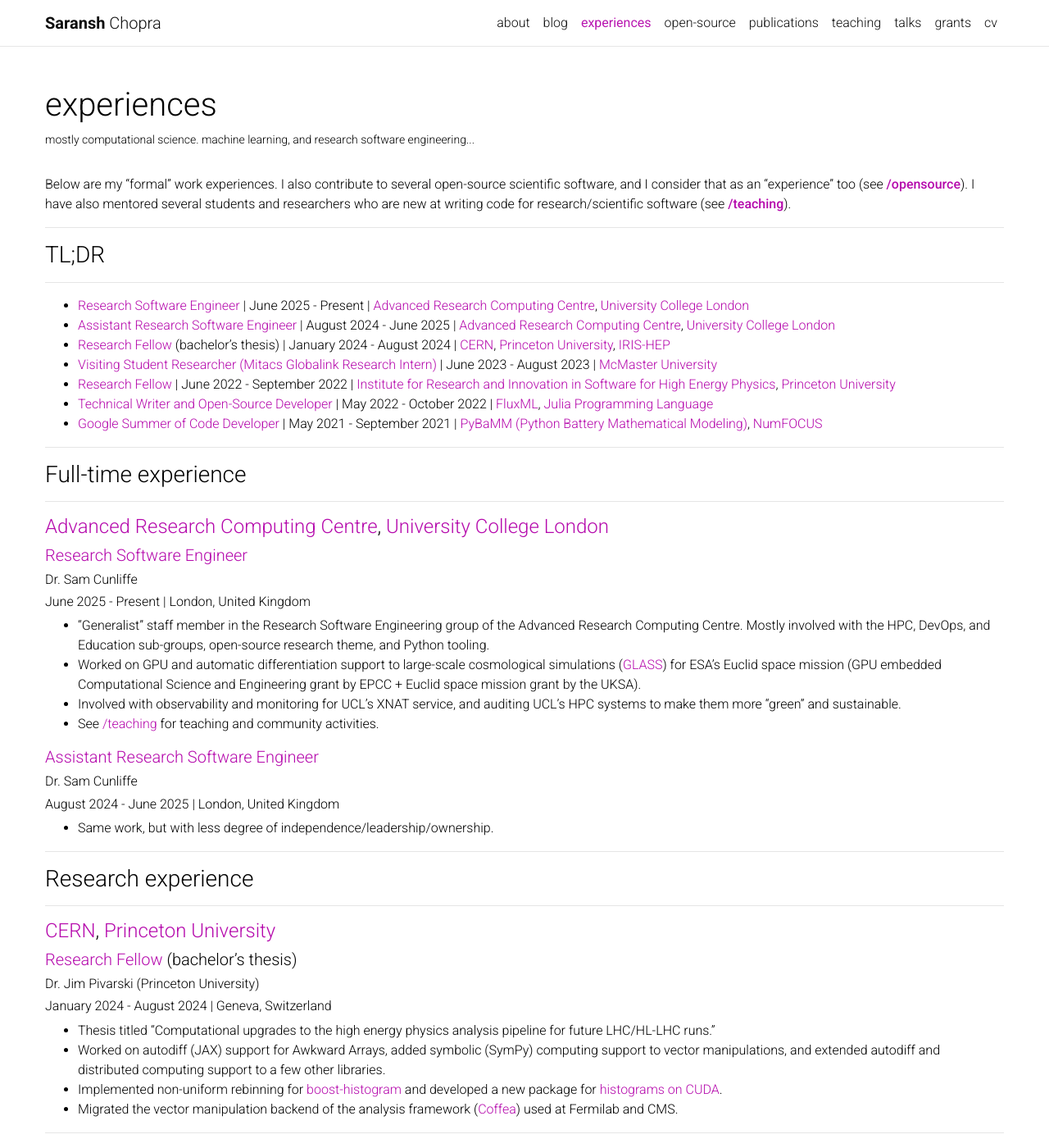
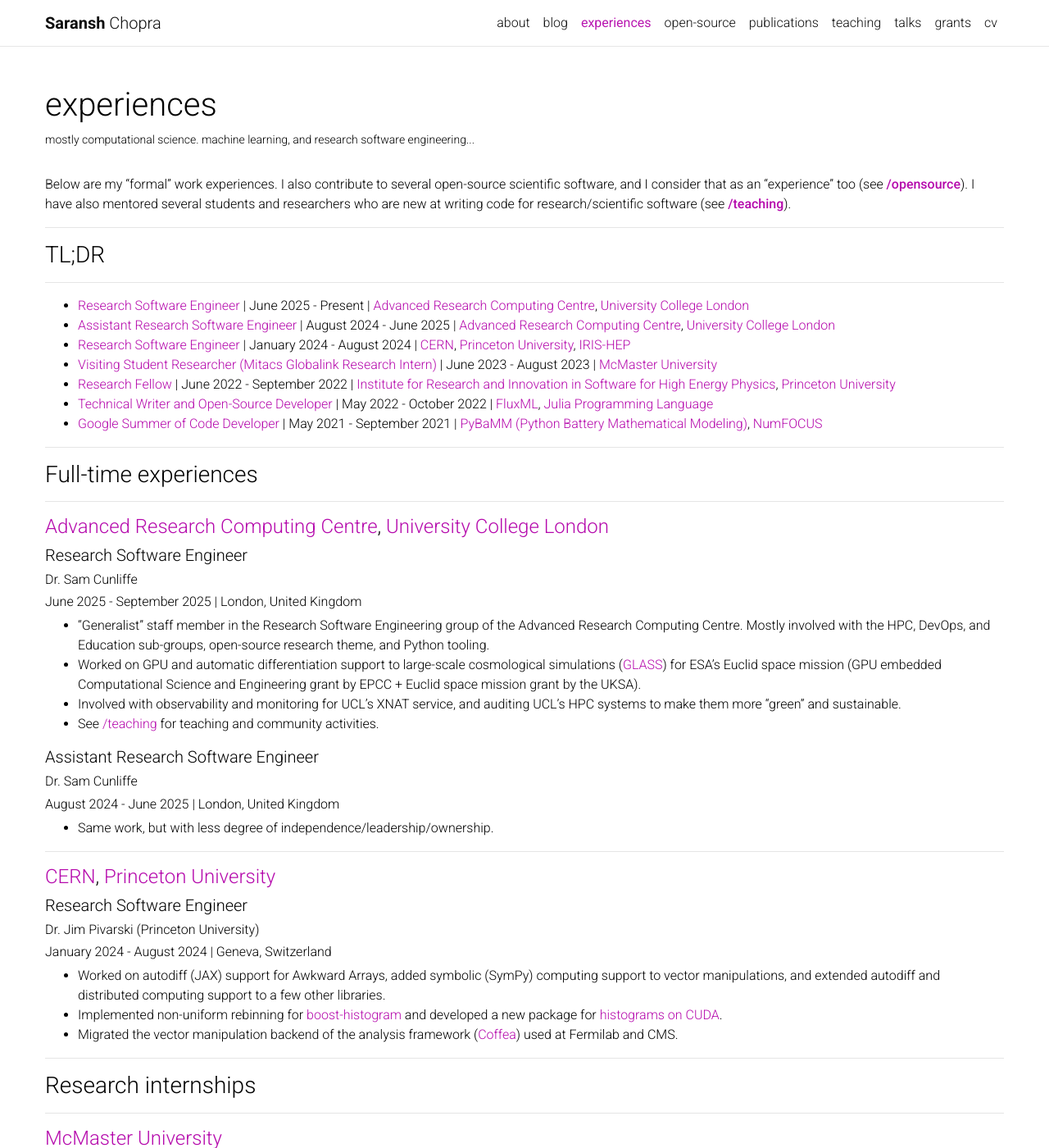
Before and after one commit to Saransh-cpp/Saransh-cpp.github.io, a Jekyll site: the page built from _pages/experiences.md, in a window 1280 px wide and 1400 px high. Shown: the whole window at 82% size. Built offline with Jekyll 4.4.1, drawn with Linux system fonts in a browser that asks for light colours; comment, search, counter and statistics services are not loaded; a style sheet for code colours, icons or effects is not loaded; some of the changed text lies outside the part shown.

```diff
--- a/_pages/experiences.md
+++ b/_pages/experiences.md
@@ -18,48 +18,51 @@ Below are my "formal" work experiences. I also contribute to several open-source
 
 - [Research Software Engineer](https://profiles.ucl.ac.uk/99635-saransh-chopra) \| June 2025 - Present \| [Advanced Research Computing Centre](https://www.ucl.ac.uk/advanced-research-computing){:target="_blank"}, [University College London](https://www.ucl.ac.uk){:target="_blank"}
 - [Assistant Research Software Engineer](https://profiles.ucl.ac.uk/99635-saransh-chopra) \| August 2024 - June 2025 \| [Advanced Research Computing Centre](https://www.ucl.ac.uk/advanced-research-computing){:target="_blank"}, [University College London](https://www.ucl.ac.uk){:target="_blank"}
-- [Research Fellow](https://iris-hep.org/about/team) (bachelor's thesis) \| January 2024 - August 2024 \| [CERN](https://home.cern){:target="_blank"}, [Princeton University](https://www.princeton.edu){:target="_blank"}, [IRIS-HEP](https://researchcomputing.princeton.edu/research/iris-hep-software-institute){:target="_blank"}
+- [Research Software Engineer](https://iris-hep.org/about/team) \| January 2024 - August 2024 \| [CERN](https://home.cern){:target="_blank"}, [Princeton University](https://www.princeton.edu){:target="_blank"}, [IRIS-HEP](https://researchcomputing.princeton.edu/research/iris-hep-software-institute){:target="_blank"}
 - [Visiting Student Researcher (Mitacs Globalink Research Intern)](https://www.mitacs.ca/en/programs/globalink/globalink-research-internship){:target="_blank"} \| June 2023 - August 2023 \| [McMaster University](https://www.mcmaster.ca){:target="_blank"}
 - [Research Fellow](https://iris-hep.org/fellows/Saransh-cpp.html){:target="_blank"} \| June 2022 - September 2022 \| [Institute for Research and Innovation in Software for High Energy Physics](https://researchcomputing.princeton.edu/research/iris-hep-software-institute){:target="_blank"}, [Princeton University](https://www.princeton.edu){:target="_blank"}
 - [Technical Writer and Open-Source Developer](https://julialang.org/jsoc/){:target="_blank"} \| May 2022 - October 2022 \| [FluxML](https://fluxml.ai){:target="_blank"}, [Julia Programming Language](https://julialang.org){:target="_blank"}
 - [Google Summer of Code Developer](https://summerofcode.withgoogle.com){:target="_blank"} \| May 2021 - September 2021 \| [PyBaMM (Python Battery Mathematical Modeling)](https://pybamm.org){:target="_blank"}, [NumFOCUS](https://numfocus.org){:target="_blank"}
 
 ---
-### Full-time experience
+
+### Full-time experiences
+
 ---
 
 #### [Advanced Research Computing Centre](https://www.ucl.ac.uk/advanced-research-computing){:target="_blank"}, [University College London](https://www.ucl.ac.uk){:target="_blank"}
-##### [Research Software Engineer](https://profiles.ucl.ac.uk/99635-saransh-chopra)
+##### Research Software Engineer
 ###### Dr. Sam Cunliffe
-###### June 2025 - Present | London, United Kingdom
+###### June 2025 - September 2025 | London, United Kingdom
 - “Generalist” staff member in the Research Software Engineering group of the Advanced Research Computing Centre. Mostly involved with the HPC, DevOps, and Education sub-groups, open-source research theme, and Python tooling.
 - Worked on GPU and automatic differentiation support to large-scale cosmological simulations ([GLASS](https://glass.readthedocs.io/stable/)) for ESA's Euclid space mission  (GPU embedded Computational Science and Engineering grant by EPCC + Euclid space mission grant by the UKSA).
 - Involved with observability and monitoring for UCL's XNAT service, and auditing UCL's HPC systems to make them more "green" and sustainable.
 - See [/teaching](/teaching) for teaching and community activities.
 
-##### [Assistant Research Software Engineer](https://profiles.ucl.ac.uk/99635-saransh-chopra)
+##### Assistant Research Software Engineer
 ###### Dr. Sam Cunliffe
 ###### August 2024 - June 2025 | London, United Kingdom
 - Same work, but with less degree of independence/leadership/ownership.
 
 ---
-### Research experience
----
 
 #### [CERN](https://home.cern){:target="_blank"}, [Princeton University](https://www.princeton.edu){:target="_blank"}
-##### [Research Fellow](https://iris-hep.org/about/team) (bachelor's thesis)
+##### Research Software Engineer
 ###### Dr. Jim Pivarski (Princeton University)
 ###### January 2024 - August 2024 | Geneva, Switzerland
 
-- Thesis titled "Computational upgrades to the high energy physics analysis pipeline for future LHC/HL-LHC runs."
 - Worked on autodiff (JAX) support for Awkward Arrays, added symbolic (SymPy) computing support to vector manipulations, and extended autodiff and distributed computing support to a few other libraries.
 - Implemented non-uniform rebinning for [boost-histogram](https://boost-histogram.readthedocs.io/en/latest/) and developed a new package for [histograms on CUDA](https://cuda-histogram.readthedocs.io/en/latest/).
 - Migrated the vector manipulation backend of the analysis framework ([Coffea](https://github.com/CoffeaTeam/coffea)) used at Fermilab and CMS.
 
 ---
 
+### Research internships
+
+---
+
 #### [McMaster University](https://www.mcmaster.ca){:target="_blank"}
-##### [Visiting Student Researcher (Mitacs Globalink Research Intern)](https://www.mitacs.ca/en/programs/globalink/globalink-research-internship){:target="_blank"}
+##### Visiting Student Researcher (Mitacs Globalink Research Intern)
 ###### Prof. Jacques Carette
 ###### June 2023 - August 2023 | Hamilton, Ontario, Canada
 
@@ -69,7 +72,7 @@ Below are my "formal" work experiences. I also contribute to several open-source
 ---
 
 #### [IRIS-HEP](https://researchcomputing.princeton.edu/research/iris-hep-software-institute){:target="_blank"}, [Princeton University](https://www.princeton.edu){:target="_blank"}
-##### [Research Fellow](https://iris-hep.org/fellows/Saransh-cpp.html){:target="_blank"}
+##### Research Fellow
 ###### Dr. Henry Schreiner (Princeton University), Dr. Jim Pivarski (Princeton University)
 ###### June 2022 - September 2022 | Remote
 
@@ -89,10 +92,12 @@ Below are my "formal" work experiences. I also contribute to several open-source
 
 ---
 
-### Other experience
+### Other experiences
+
 ---
+
 #### [FluxML](https://fluxml.ai){:target="_blank"}, [Julia Programming Language](https://julialang.org){:target="_blank"}
-##### [Technical Writer and Open-Source Developer](https://julialang.org/jsoc/){:target="_blank"}
+##### Technical Writer and Open-Source Developer
 ###### Mr. Dhairya Gandhi (Julia Computing / JuliaHub)
 ###### May 2022 - October 2022 | Remote (Part-Time)
 
```
Also changed, not shown: other parts of _pages/experiences.md (+1 -1 lines), _news/announcement_24.md (+1 -1 lines), _news/announcement_46.md (added, +7 -0 lines), _pages/about.md (+3 -6 lines), _pages/grants.md (+17 -0 lines), _pages/teach.md (+29 -37 lines).
